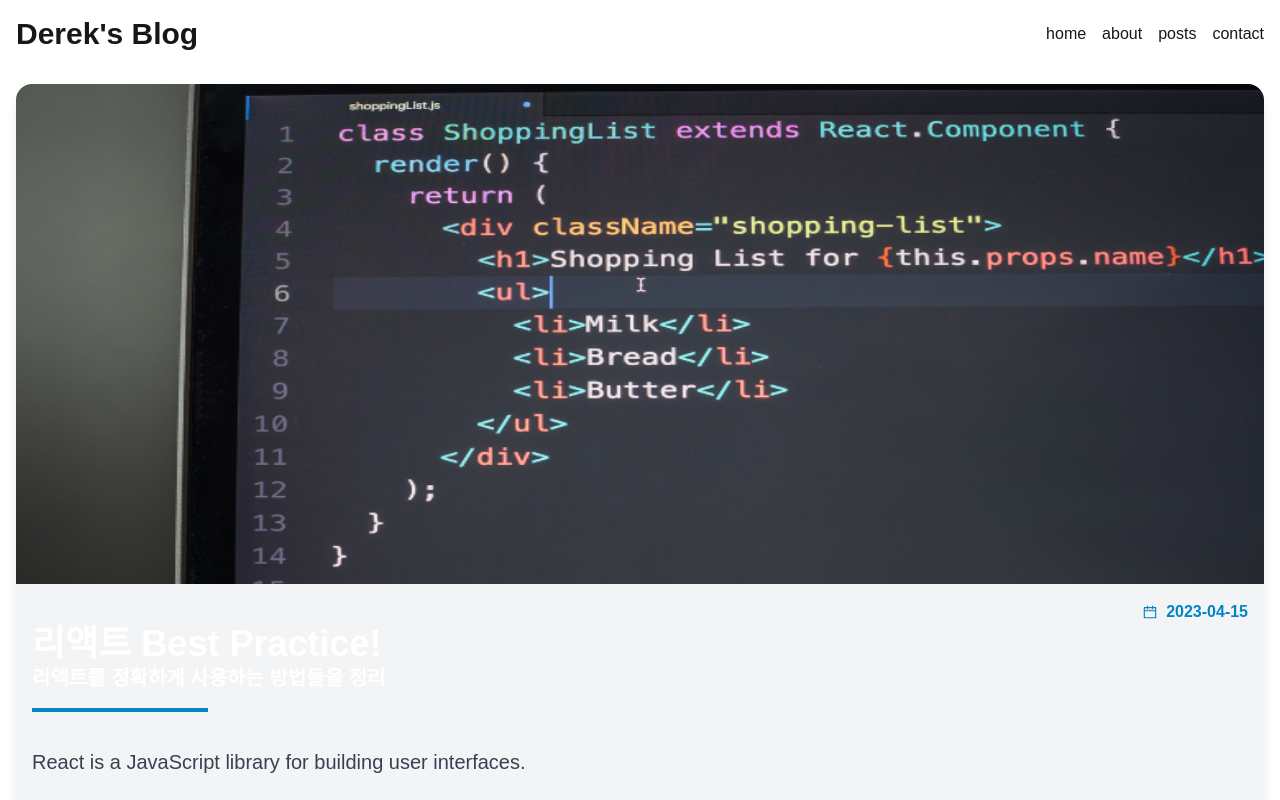
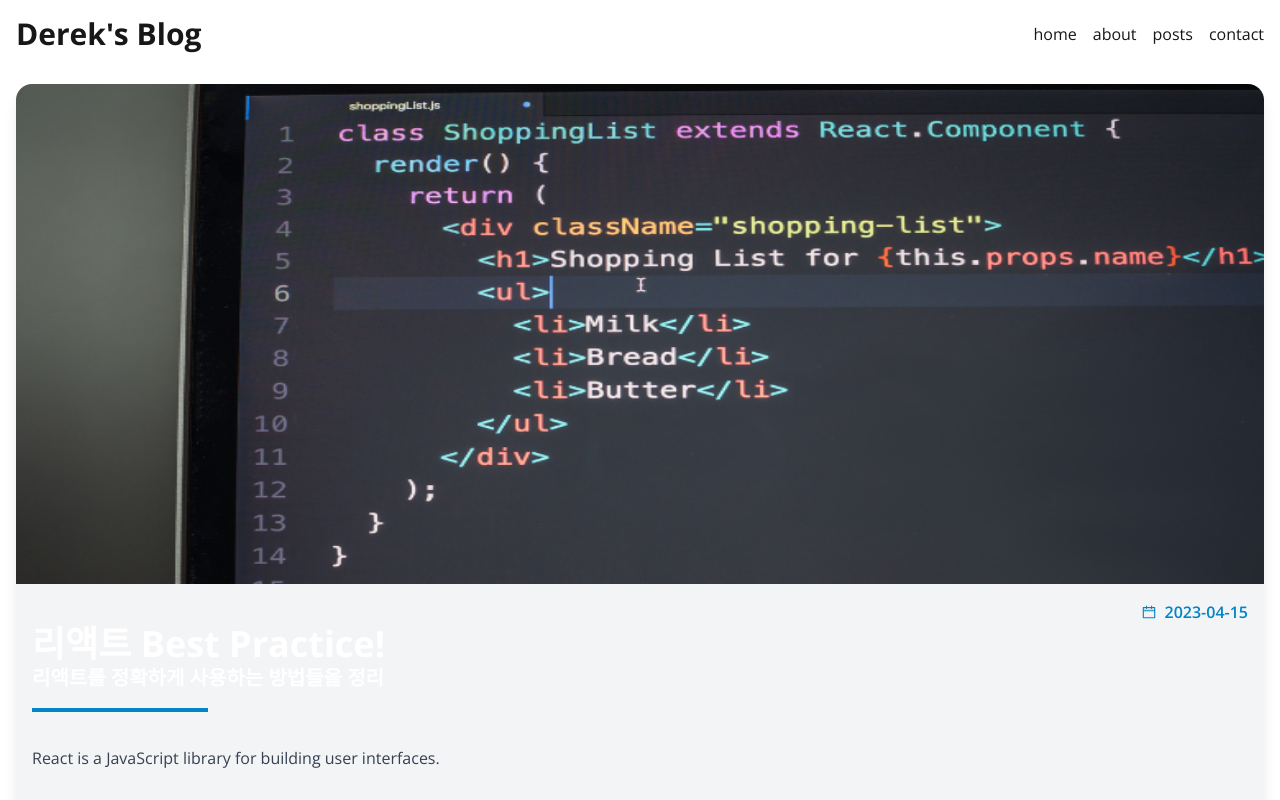
Before and after one commit to derek0k/velog-nextjs, a Next.js app: page /posts/best-react-practices in a window 1280 px wide. Shown: the top 800 px of the page. Built offline with nearby package versions, Linux system fonts and the light colour scheme.

Commit message:
style: text & font

```diff
--- a/src/app/layout.tsx
+++ b/src/app/layout.tsx
@@ -1,7 +1,6 @@
 import type { Metadata } from "next";
 import localFont from "next/font/local";
 import "../styles/globals.css";
-import Link from "next/link";
 import { Open_Sans } from "next/font/google";
 import Header from "@/components/Header";
 import Footer from "@/components/Footer";
@@ -18,7 +17,6 @@ const geistMono = localFont({
 });
 
 const sans = Open_Sans({
-  weight: "700",
   subsets: ["latin"],
 });
 
@@ -36,10 +34,7 @@ export default function RootLayout({
   children: React.ReactNode;
 }>) {
   return (
-    <html
-      lang="ko"
-      className={`${geistSans.variable} ${geistMono.variable} antialiased`}
-    >
+    <html lang="ko" className={sans.className}>
       <body className="flex flex-col w-full max-w-screen-2xl mx-auto">
         <Header />
         <main className="grow">{children}</main>
--- a/src/components/MarkdownViewer.tsx
+++ b/src/components/MarkdownViewer.tsx
@@ -7,7 +7,7 @@ import Image from "next/image";
 export default function MarkdownViewer({ content }: { content: string }) {
   return (
     <ReactMarkdown
-      className="prose lg:prose-xl max-w-none"
+      className="prose max-w-none"
       remarkPlugins={[remarkGfm]}
       components={{
         code(props) {
--- a/src/styles/globals.css
+++ b/src/styles/globals.css
@@ -17,7 +17,6 @@
 body {
   color: var(--foreground);
   background: var(--background);
-  font-family: Arial, Helvetica, sans-serif;
   height: 100vh;
   overflow-y: auto;
 }
```
